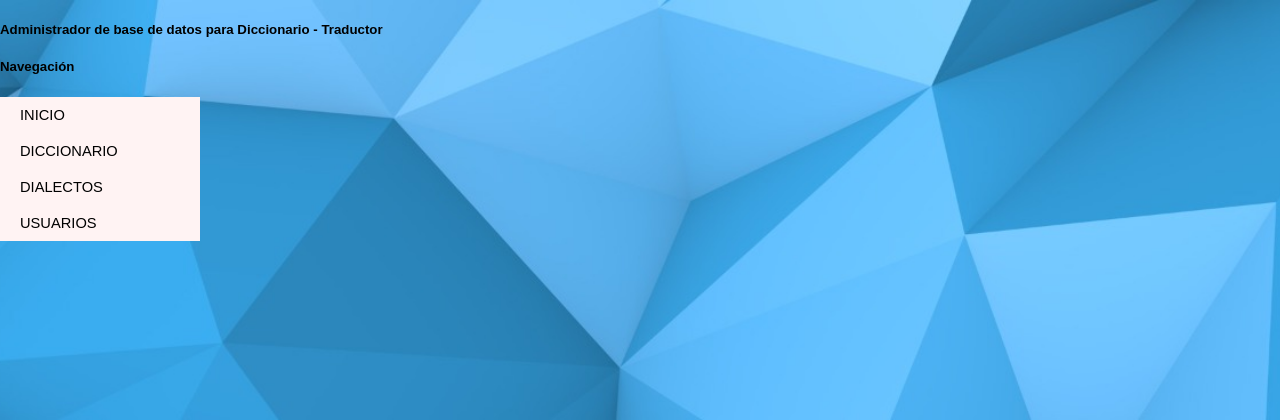
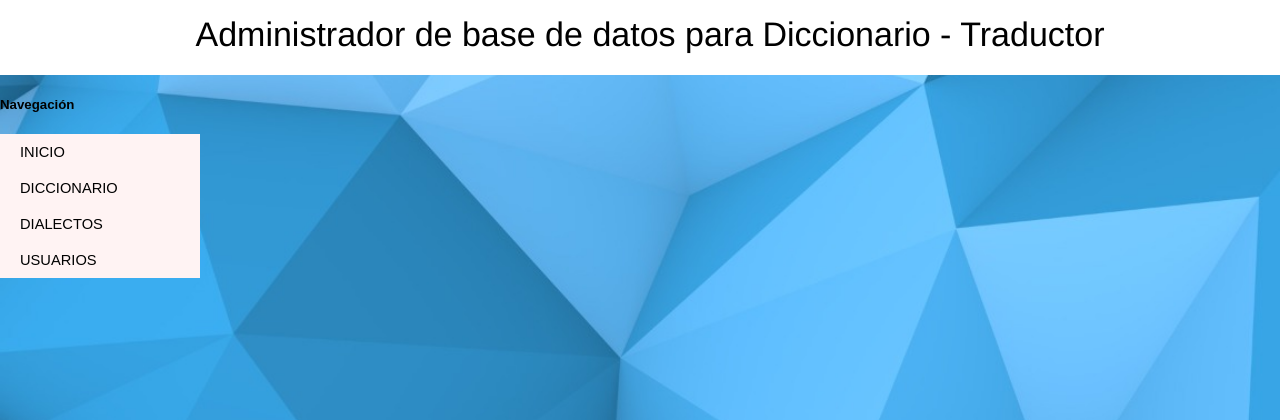
Before and after one commit to AllanCastro24/Administracion-de-proyectos-2, a PHP site: page /home.php in a window 1280 px wide. Shown: the top 420 px of the page. Run offline with PHP 8.4, Linux system fonts and the light colour scheme.

Commit message:
Actualización de home php

```diff
--- a/backend/css/home.css
+++ b/backend/css/home.css
@@ -44,8 +44,26 @@ footer{
     color: #fff;
 }
 
-.titulo div{
-    background-color: rgb(255, 243, 243);
-    height: 98.6%;
-    width: 10%;
+.titulo{
+    width: 100%;
+    max-width: 1500px;
+    background-color: #fff;
+    height: 50px;
+    margin: auto;
+    padding: auto;
+    padding-top: 15px;
+    text-align: center;
+    padding-bottom: 10px;
+    font-size: 34px;
+    transition: all 400ms ease;
 }
+
+p{
+    font-family:helvetica;
+    color: #000;
+    font-size: 15px;
+    padding-top: 10px;
+    padding-bottom: 10px;
+    padding-left: 10px;
+    padding-right: 10px;
+}
--- a/backend/home.php
+++ b/backend/home.php
@@ -9,9 +9,9 @@
 </head>
 
 <body>
-    <div class="titulo">
-		<h5>Administrador de base de datos para Diccionario - Traductor</h5>
-	</div>
+    <header >
+		<p class="titulo">Administrador de base de datos para Diccionario - Traductor</h5>
+	</header>
 
     <div class="menu">
 		<h5>Navegación</h5>
```
